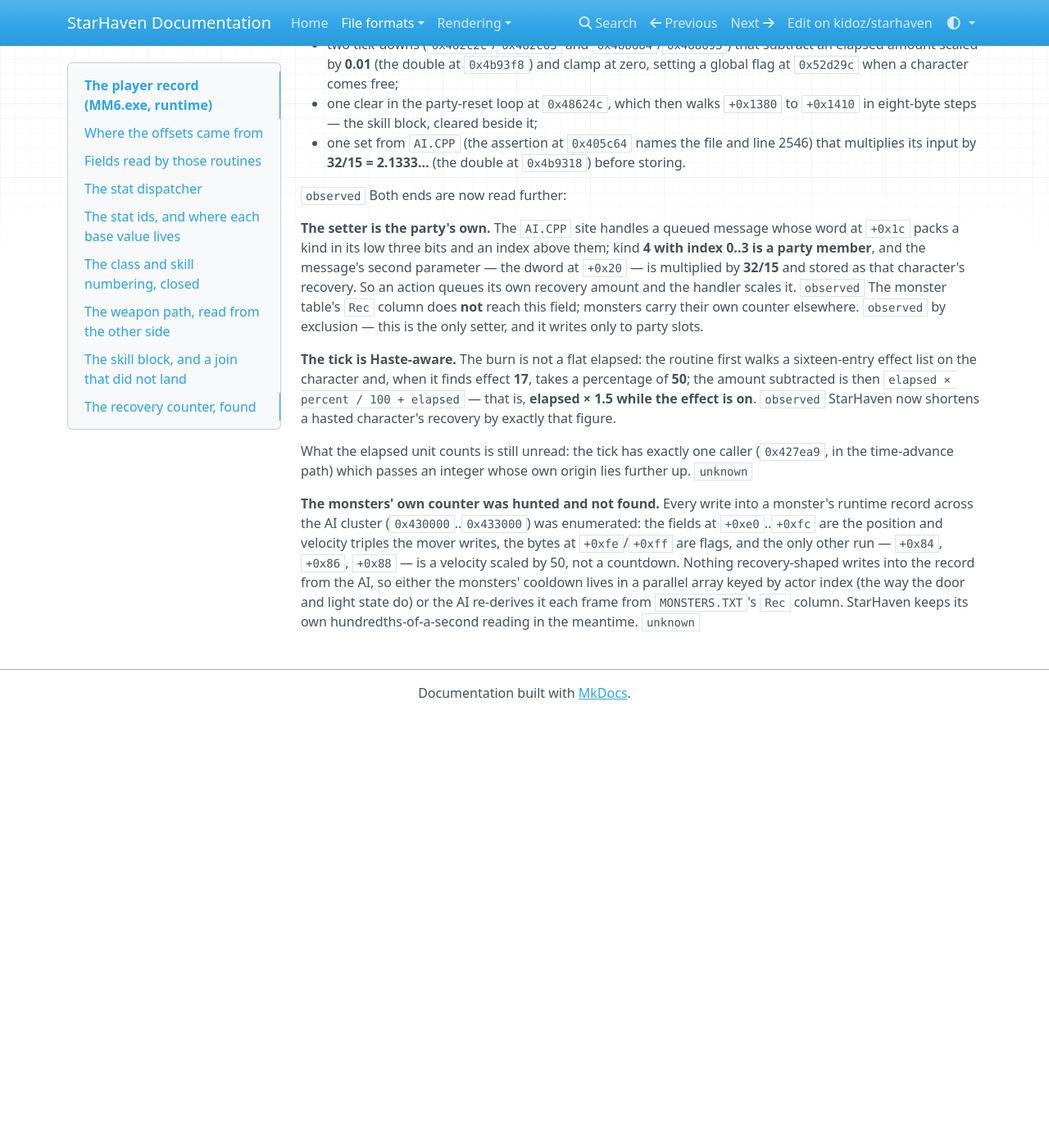
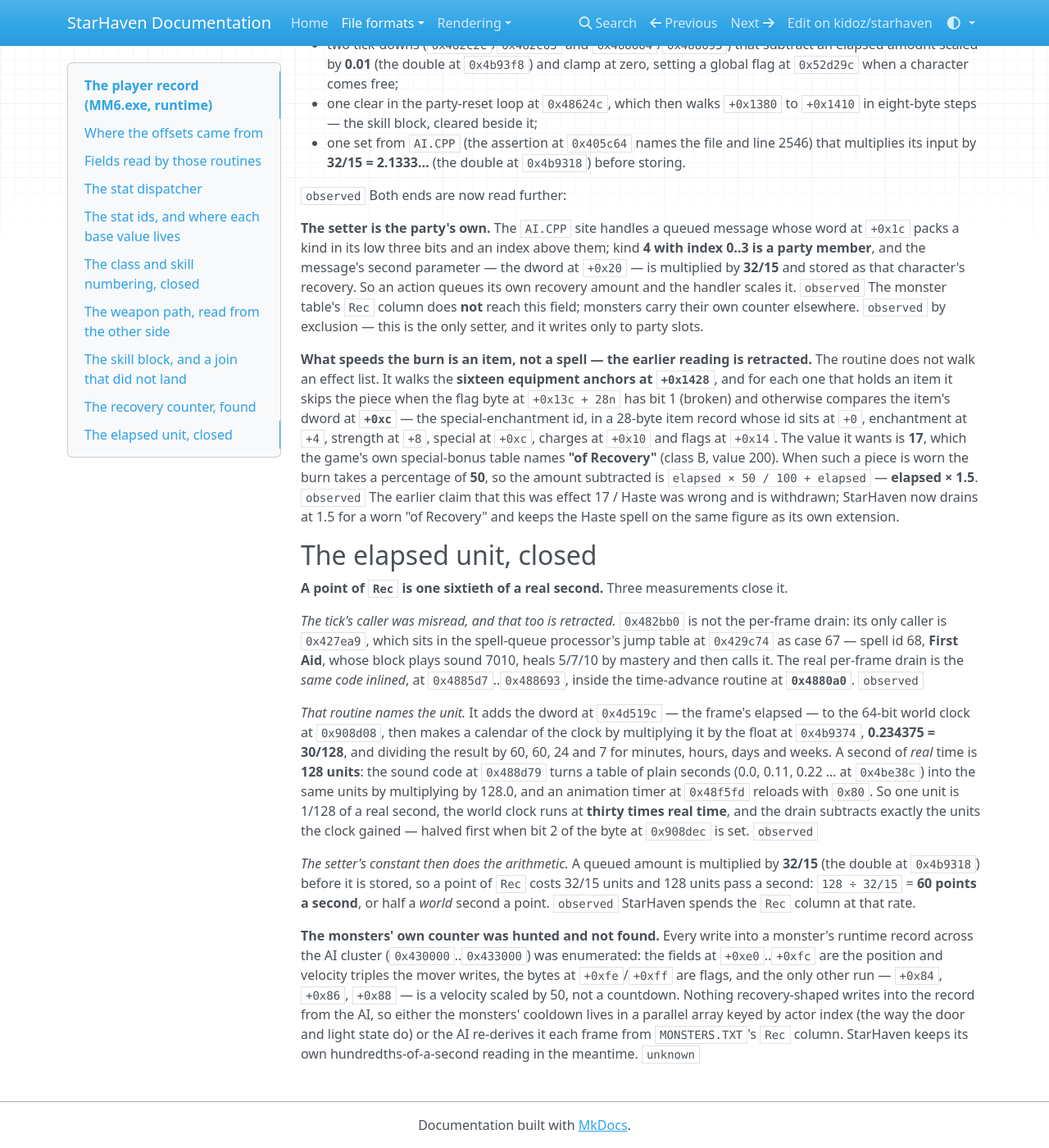
Before and after one commit to kidoz/starhaven, an MkDocs documentation site: the page built from docs/formats/player-record.md, in a window 1280 px wide and 1400 px high, scrolled down 3340 px. Shown: the whole window at 82% size. Built offline with MkDocs 1.6.1, drawn with Linux system fonts in a browser that asks for light colours; nearby versions of some CDN libraries; before the commit the page ends 4213 px from its top, so only the background shows below that.

Commit message:
Close recovery's unit: sixty Rec points to the second

```diff
--- a/docs/formats/player-record.md
+++ b/docs/formats/player-record.md
@@ -185,16 +185,52 @@
 own counter elsewhere. `observed` by exclusion — this is the only setter,
 and it writes only to party slots.
 
-**The tick is Haste-aware.** The burn is not a flat elapsed: the routine
-first walks a sixteen-entry effect list on the character and, when it
-finds effect **17**, takes a percentage of **50**; the amount subtracted
-is then `elapsed × percent / 100 + elapsed` — that is, **elapsed × 1.5
-while the effect is on**. `observed` StarHaven now shortens a hasted
-character's recovery by exactly that figure.
+**What speeds the burn is an item, not a spell — the earlier reading is
+retracted.** The routine does not walk an effect list. It walks the
+**sixteen equipment anchors at `+0x1428`**, and for each one that holds an
+item it skips the piece when the flag byte at `+0x13c + 28n` has bit 1
+(broken) and otherwise compares the item's dword at **`+0xc`** — the
+special-enchantment id, in a 28-byte item record whose id sits at `+0`,
+enchantment at `+4`, strength at `+8`, special at `+0xc`, charges at
+`+0x10` and flags at `+0x14`. The value it wants is **17**, which the
+game's own special-bonus table names **"of Recovery"** (class B, value
+200). When such a piece is worn the burn takes a percentage of **50**, so
+the amount subtracted is `elapsed × 50 / 100 + elapsed` — **elapsed ×
+1.5**. `observed` The earlier claim that this was effect 17 / Haste was
+wrong and is withdrawn; StarHaven now drains at 1.5 for a worn "of
+Recovery" and keeps the Haste spell on the same figure as its own
+extension.
 
-What the elapsed unit counts is still unread: the tick has exactly one
-caller (`0x427ea9`, in the time-advance path) which passes an integer
-whose own origin lies further up. `unknown`
+## The elapsed unit, closed
+
+**A point of `Rec` is one sixtieth of a real second.** Three measurements
+close it.
+
+*The tick's caller was misread, and that too is retracted.* `0x482bb0` is
+not the per-frame drain: its only caller is `0x427ea9`, which sits in the
+spell-queue processor's jump table at `0x429c74` as case 67 — spell id
+68, **First Aid**, whose block plays sound 7010, heals 5/7/10 by mastery
+and then calls it. The real per-frame drain is the *same code inlined*, at
+`0x4885d7`..`0x488693`, inside the time-advance routine at **`0x4880a0`**.
+`observed`
+
+*That routine names the unit.* It adds the dword at `0x4d519c` — the
+frame's elapsed — to the 64-bit world clock at `0x908d08`, then makes a
+calendar of the clock by multiplying it by the float at `0x4b9374`,
+**0.234375 = 30/128**, and dividing the result by 60, 60, 24 and 7 for
+minutes, hours, days and weeks. A second of *real* time is **128 units**:
+the sound code at `0x488d79` turns a table of plain seconds
+(0.0, 0.11, 0.22 … at `0x4be38c`) into the same units by multiplying by
+128.0, and an animation timer at `0x48f5fd` reloads with `0x80`. So one
+unit is 1/128 of a real second, the world clock runs at **thirty times
+real time**, and the drain subtracts exactly the units the clock gained
+— halved first when bit 2 of the byte at `0x908dec` is set. `observed`
+
+*The setter's constant then does the arithmetic.* A queued amount is
+multiplied by **32/15** (the double at `0x4b9318`) before it is stored, so
+a point of `Rec` costs 32/15 units and 128 units pass a second:
+`128 ÷ 32/15` = **60 points a second**, or half a *world* second a point.
+`observed` StarHaven spends the `Rec` column at that rate.
 
 **The monsters' own counter was hunted and not found.** Every write into
 a monster's runtime record across the AI cluster (`0x430000`..`0x433000`)
```
Also changed, not shown: README.md (+9 -0 lines), 3 other files.
